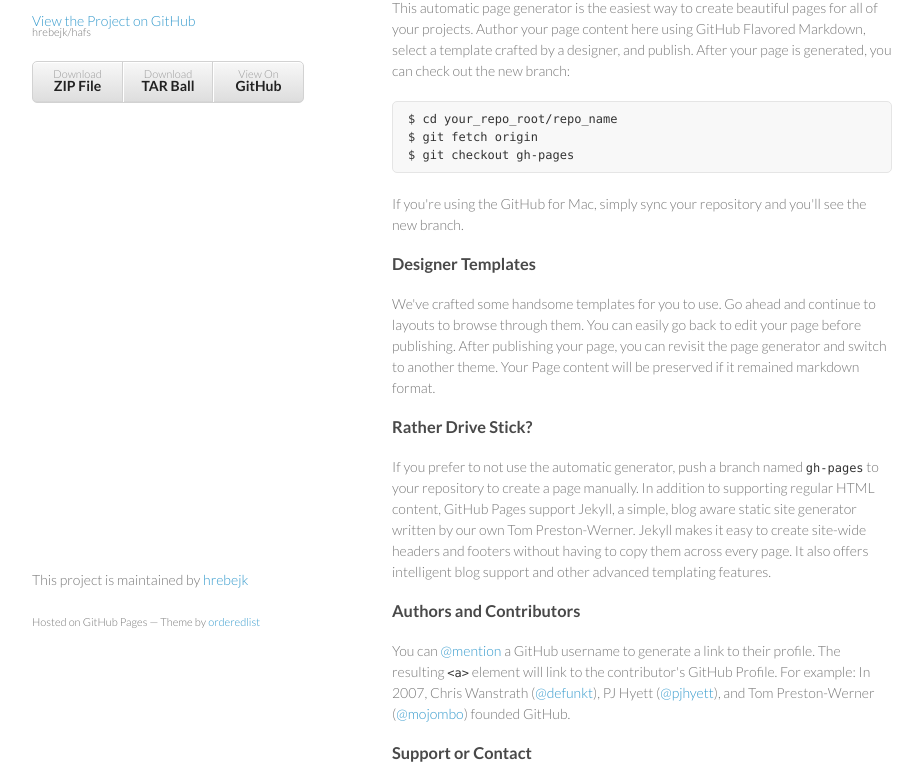
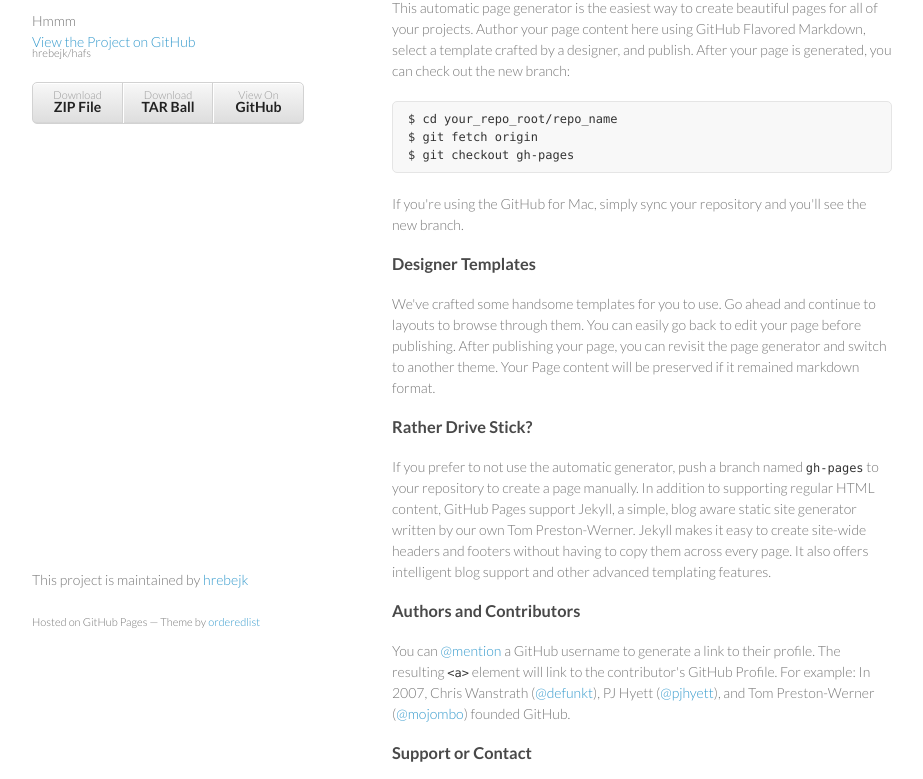
Before and after one commit to hrebejk/hafs, a plain HTML site: page index.html in a window 1280 px wide. Shown: the part 99-878 px from the top of the page, without its empty margins (178-1101 px from the left). Drawn offline with Linux system fonts and the light colour scheme.

Commit message:
Update index.html

```diff
--- a/index.html
+++ b/index.html
@@ -17,7 +17,7 @@
       <header>
         <h1>Hafs</h1>
         <p></p>
-        <div id="theDiv"></div>
+        <div id="theDiv">Hmmm</div>
         <p class="view"><a href="https://github.com/hrebejk/hafs">View the Project on GitHub <small>hrebejk/hafs</small></a></p>
 
 
```
